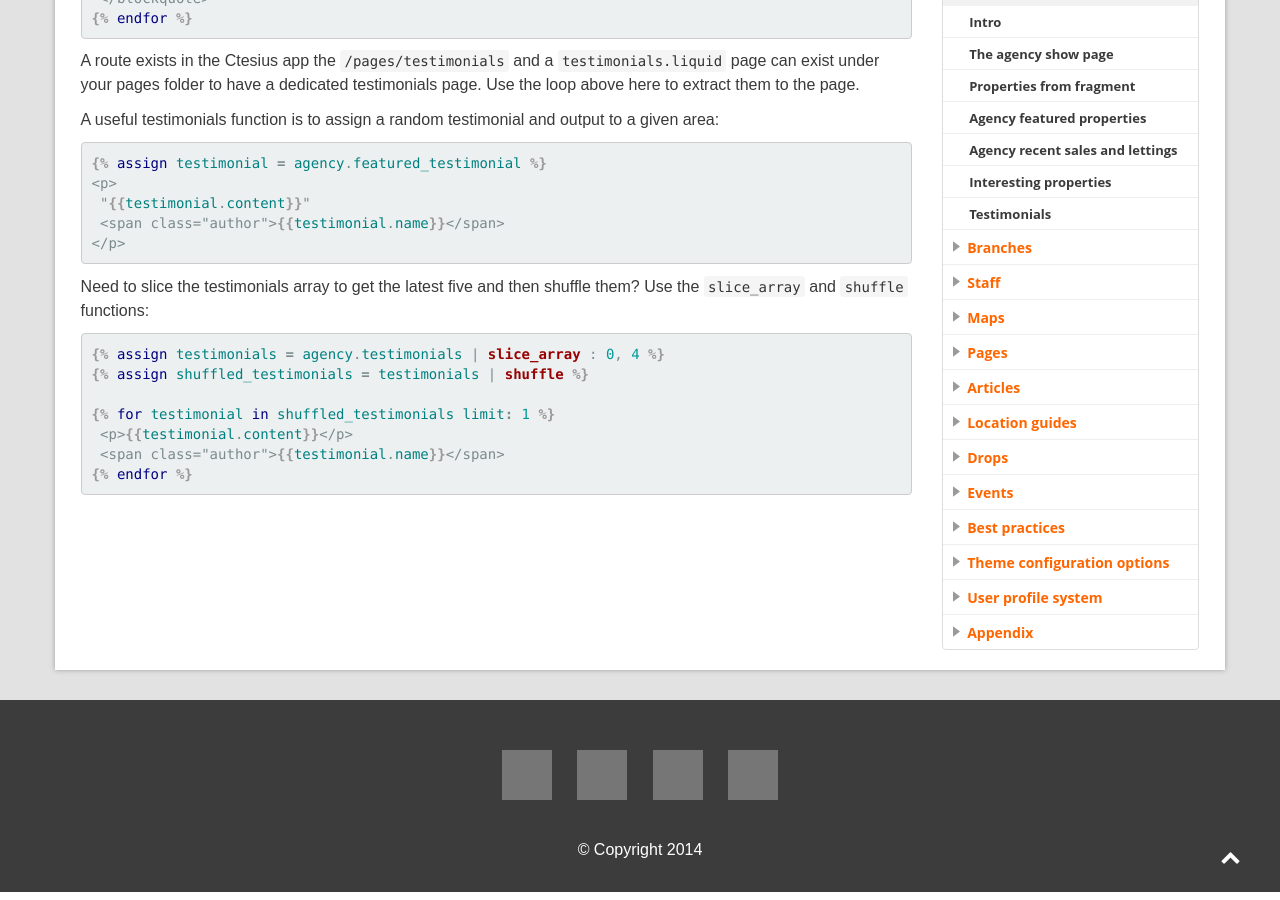
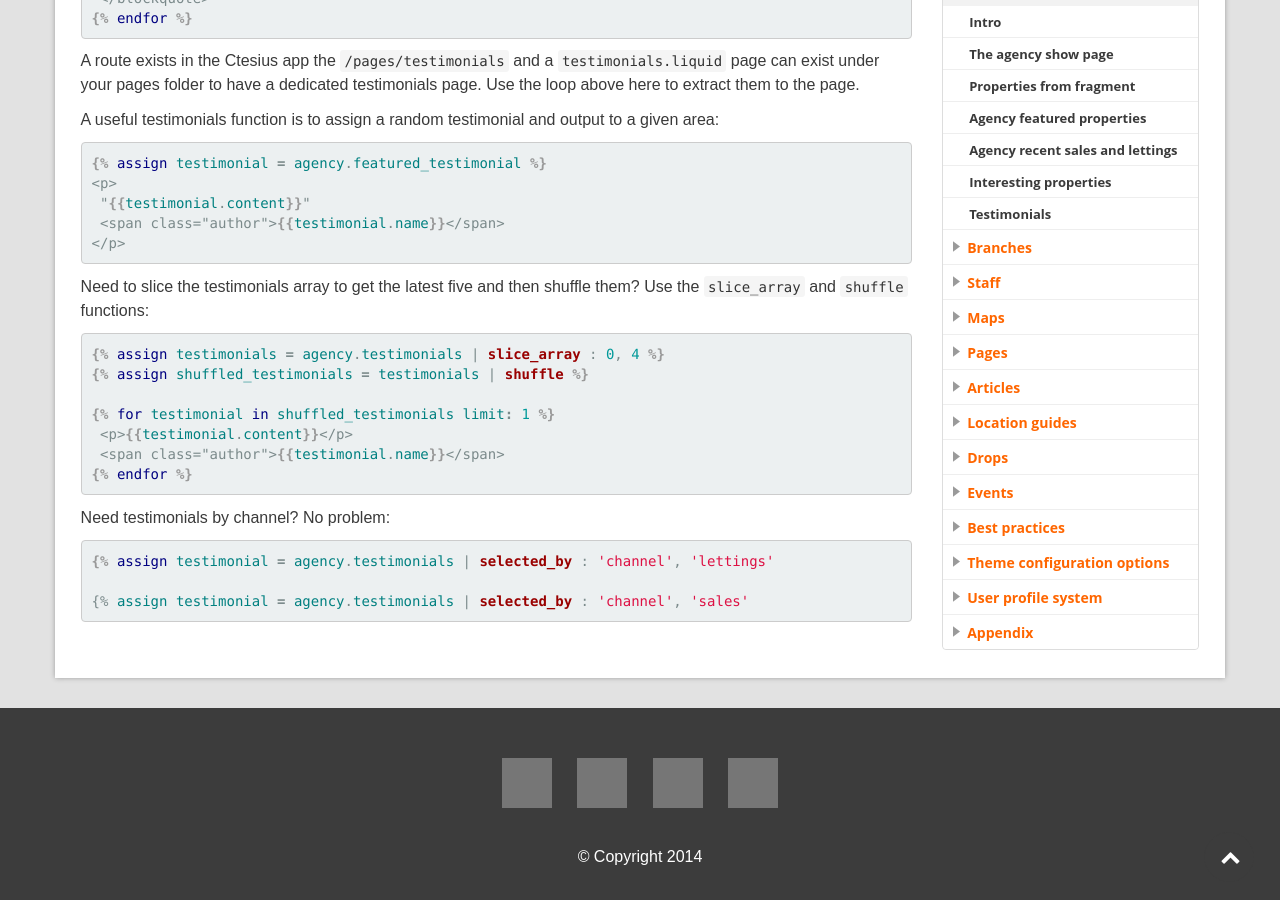
Before and after one commit to homeflow/homeflow.github.io, a Jekyll site: the page built from _posts/agencies/2014-01-07-testimonials.md, in a window 1280 px wide and 900 px high, scrolled down 580 px, cut to the strip 0-900 px from the top of the window. Built offline with Jekyll 4.4.1, drawn with Linux system fonts in a browser that asks for light colours; grey boxes are pictures that could not be loaded.

Commit message:
select_by channel

```diff
--- a/_posts/agencies/2014-01-07-testimonials.md
+++ b/_posts/agencies/2014-01-07-testimonials.md
@@ -46,3 +46,13 @@ Need to slice the testimonials array to get the latest five and then shuffle the
 {% endfor %}
 {% endraw %}
 {% endhighlight %}
+
+Need testimonials by channel? No problem:
+
+{% highlight liquid %}
+{% raw %}
+{% assign testimonial = agency.testimonials | selected_by : 'channel', 'lettings'
+
+{% assign testimonial = agency.testimonials | selected_by : 'channel', 'sales'
+{% endraw %}
+{% endhighlight %}
```
